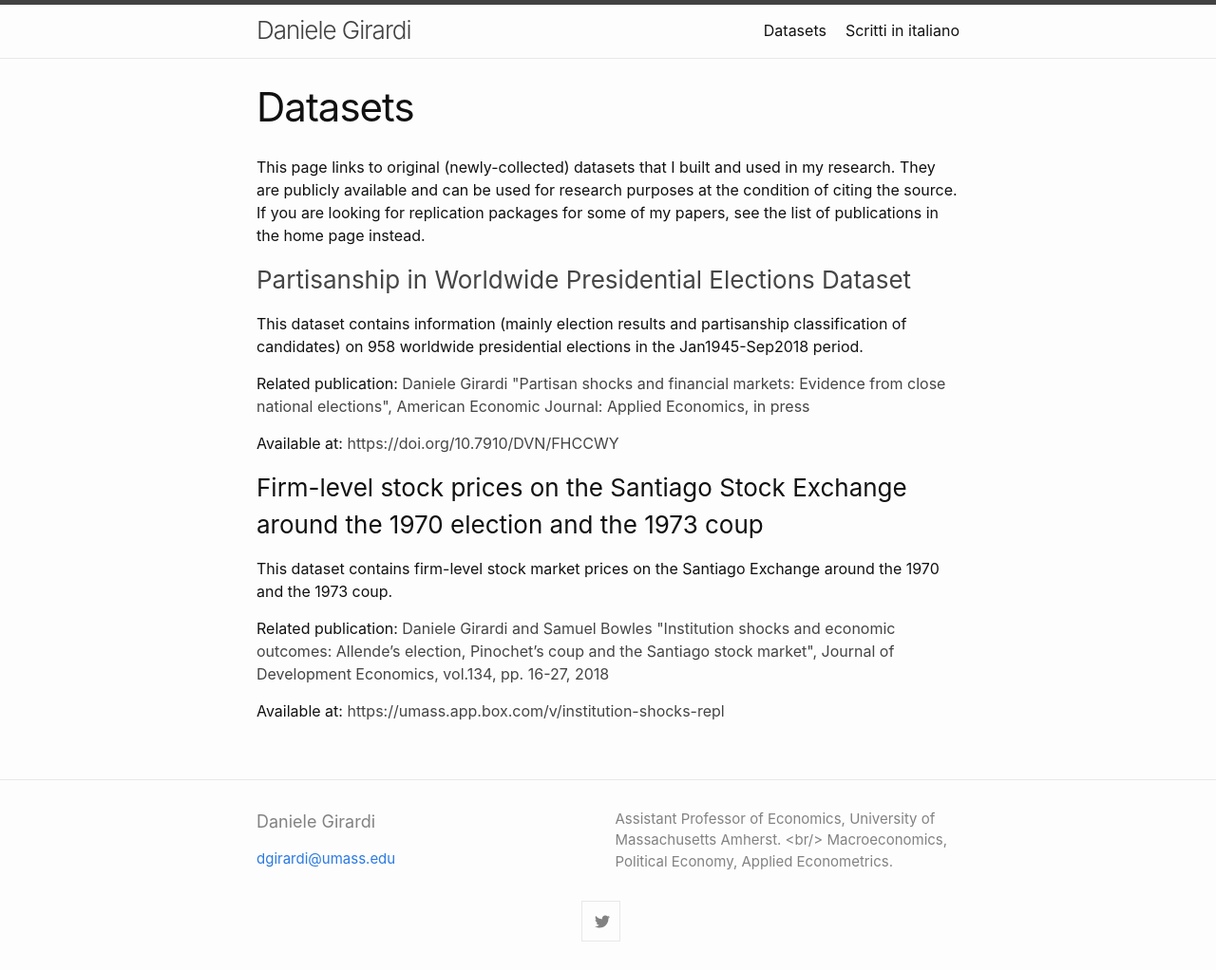
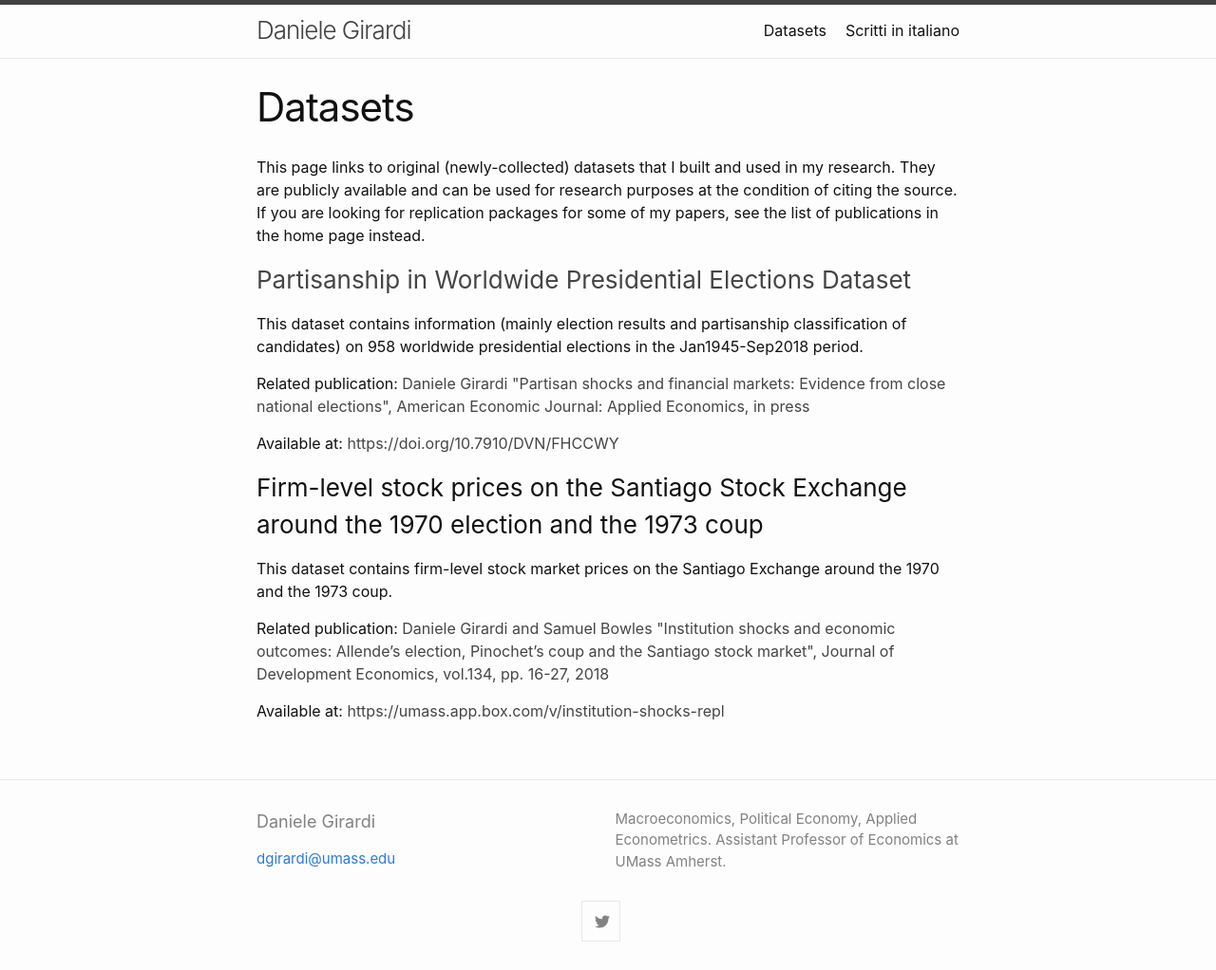
Before and after one commit to danielegirardi/danielegirardi.github.io, a Jekyll site: the page built from datasets.md, in a window 1280 px wide. Shown: the whole page at 95% size. Built offline with Jekyll 4.4.1, drawn with Linux system fonts in a browser that asks for light colours.

Commit message:
Update _config.yml

```diff
--- a/_config.yml
+++ b/_config.yml
@@ -1,8 +1,8 @@
 title: Daniele Girardi
 email: dgirardi@umass.edu
 description: > # this means to ignore newlines until "show_excerpts:"
- Assistant Professor of Economics, University of Massachusetts Amherst. <br/>
  Macroeconomics, Political Economy, Applied Econometrics.
+ Assistant Professor of Economics at UMass Amherst.
 
 show_excerpts: false # set to true to show excerpts on the homepage
 
```
